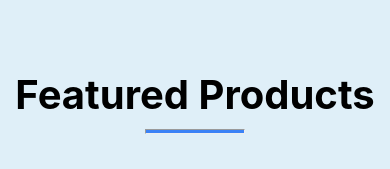
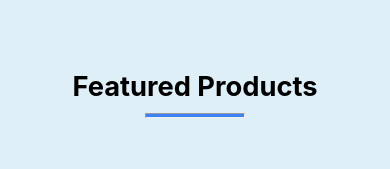
Before and after one commit to bezbrain/ComfiableHomes, a React (Vite) app: page / in a window 390 px wide. Shown: the part 799-968 px from the top of the page. Built offline with nearby package versions, Linux system fonts and the light colour scheme; data requests are answered from the project's data file.

Commit message:
Worked massively on the product page interface, and wrote the media query

```diff
--- a/src/styles/home.css
+++ b/src/styles/home.css
@@ -105,6 +105,11 @@
   text-align: center;
   font-size: 40px;
 }
+@media screen and (max-width: 600px) {
+  .featured-pro-con h2 {
+    font-size: 7vw;
+  }
+}
 
 .featured-pro-con hr {
   width: 100px;
--- a/src/styles/home2.css
+++ b/src/styles/home2.css
@@ -23,9 +23,8 @@
 }
 @media screen and (max-width: 1000px) {
   .top-sect {
-    border: 2px solid red;
+    /* border: 2px solid red; */
     flex-direction: column;
-    /* width: 95%; */
   }
   .top-sect h2 {
     min-width: calc(35% + 40px);
@@ -33,7 +32,7 @@
     font-size: calc(2.5vw + 10px) !important;
   }
   .top-sect p {
-    border: 2px solid green;
+    /* border: 2px solid green; */
     min-width: 95%;
   }
 }
@@ -92,6 +91,7 @@
 /* ======== */
 /* Fourth Body Section */
 .fourth-body-con {
+  border: 2px solid green;
   padding-inline: var(--pagesectionspadding);
   max-width: var(--pagesectionswidth);
   margin: 5em auto;
@@ -99,6 +99,7 @@
 
 .fourth-body-con h3 {
   font-size: 2.2em;
+  border: 2px solid red;
 }
 
 .newsletter-input {
```
